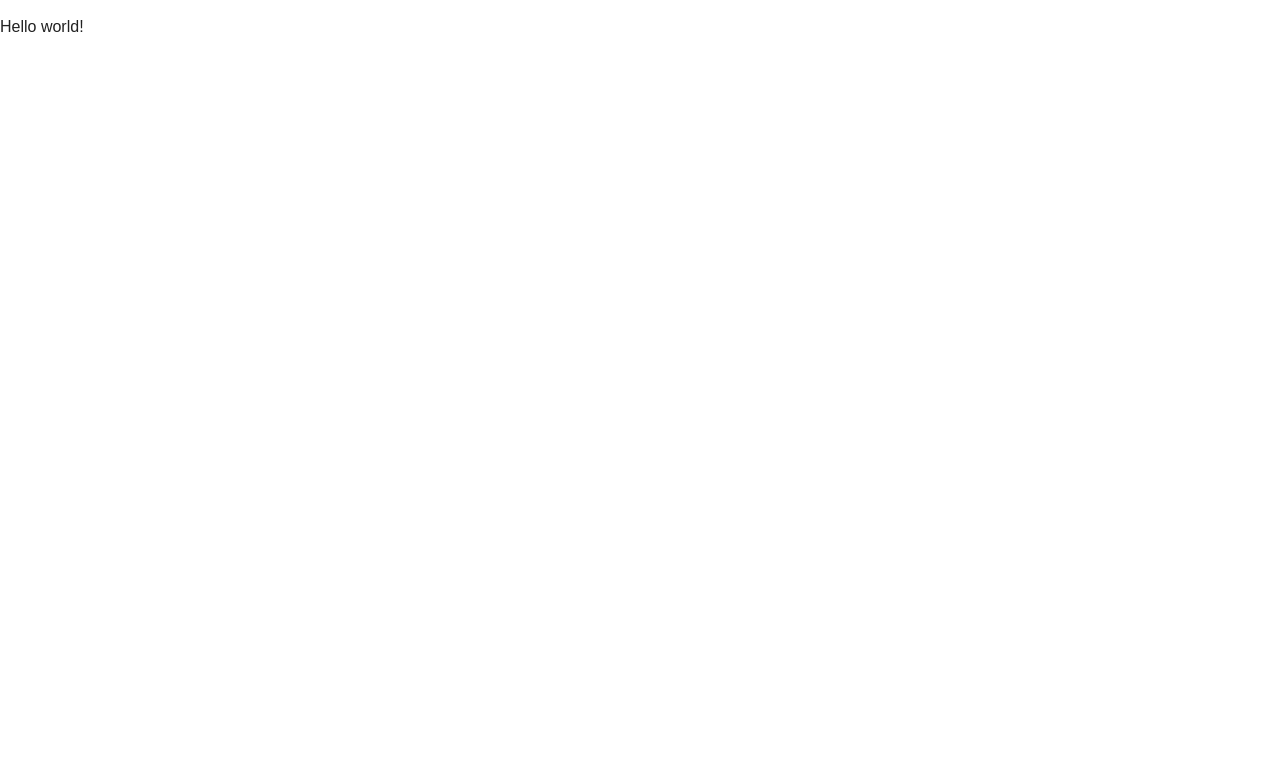
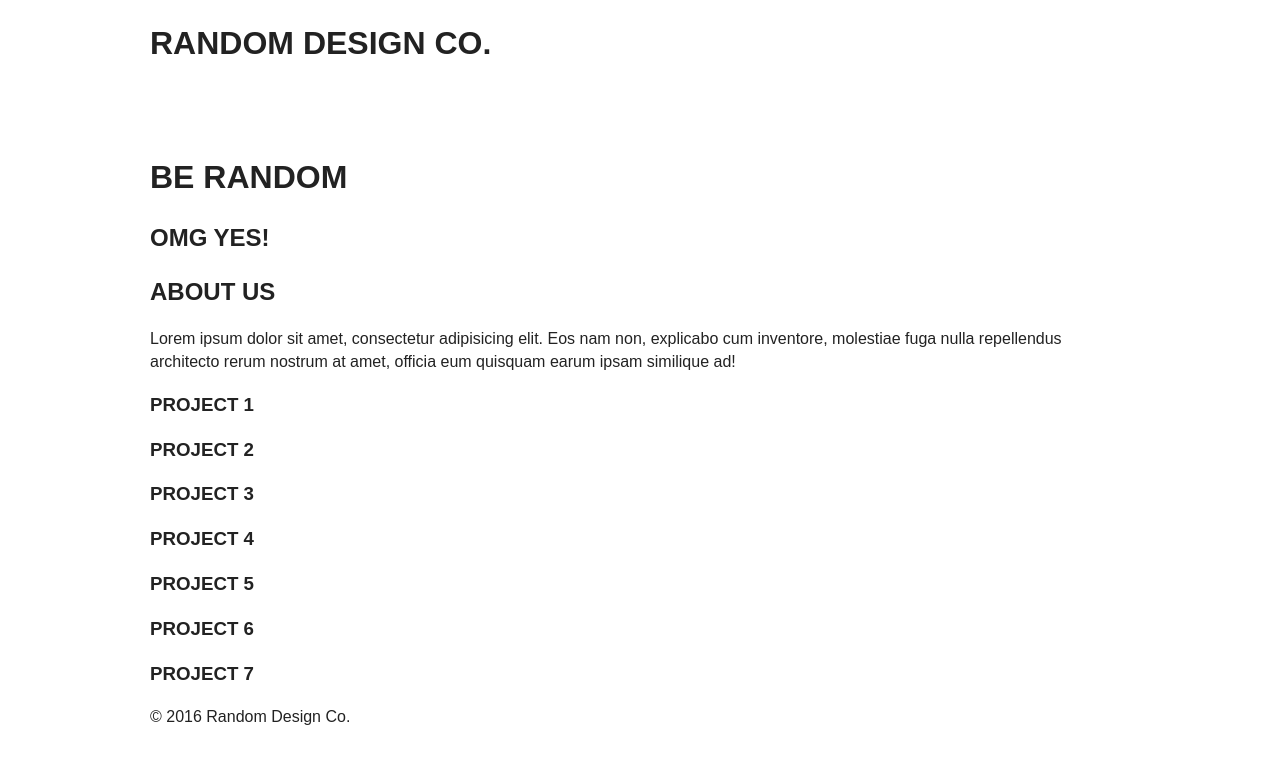
Before and after one commit to ForeverFox/random-design-co, a plain HTML site: page index.html in a window 1280 px wide. Drawn offline with nearby package versions, Linux system fonts and the light colour scheme.

Commit message:
Initializing Random Design Co. files.

```diff
--- a/css/main.css
+++ b/css/main.css
@@ -95,21 +95,139 @@ textarea {
    Author's custom styles
    ========================================================================== */
 
+/* Globals */
+
+html {
+	box-sizing: border-box;
+}
+
+*, *:before, *:after {
+    box-sizing: inherit;
+}
+
+html {
+
+}
+
+body {
+	width: 61.25em;
+	margin: 0 auto;
+}
+
+ul {
+
+}
+
+li {
+
+}
+
+h1 {
+
+}
+
+h2 {
+
+}
+
+h3 {
+
+}
+
+h4 {
+
+}
+
+h5 {
+
+}
+
+h6 {
+
+}
+
+p {
+
+}
+
+a:link {
+
+}
+
+a:visited {
+
+}
+
+a:hover {
+
+}
+
+a:active {
+
+}
+
+/* Header */
+
+.page-header {
+
+}
 
 
+/* Navigation */
 
+.main-nav {
+	height: 7em;
 
+}
 
+.main-nav ul {
 
+}
 
+.main-nav li {
 
+}
 
+.main-nav a:link {
 
+}
 
+.main-nav a:visited {
 
+}
 
+.main-nav a:hover {
 
+}
 
+.main-nav a:active {
+
+}
+
+/* Content */
+
+.project {
+
+}
+
+.project img {
+	max-width: 100%;
+}
+
+/* About Section */
+.about {
+
+}
+
+/* Work Section */
+.work {
+
+}
+
+/* Footer */
+.page-footer {
+
+}
 
 /* ==========================================================================
    Helper classes
--- a/index.html
+++ b/index.html
@@ -20,7 +20,55 @@
         <![endif]-->
 
         <!-- Add your site or application content here -->
-        <p>Hello world!</p>
+        <nav class="main-nav">
+			<h1>RANDOM DESIGN CO.</h1>
+		</nav>
+
+		<header class="page-header">
+			<h1>BE RANDOM</h1>
+			<h2>OMG YES!</h2>
+		</header>
+
+		<section class="about">
+			<h2>ABOUT US</h2>
+
+			<p>Lorem ipsum dolor sit amet, consectetur adipisicing elit. Eos nam non, explicabo cum inventore, molestiae fuga nulla repellendus architecto rerum nostrum at amet, officia eum quisquam earum ipsam similique ad!</p>
+		</section>
+
+		<section class="work">
+			<article class="project">
+				<h3>PROJECT 1</h3>
+			</article>
+
+			<article class="project">
+				<h3>PROJECT 2</h3>
+			</article>
+
+			<article class="project">
+				<h3>PROJECT 3</h3>
+			</article>
+
+			<article class="project">
+				<h3>PROJECT 4</h3>
+			</article>
+
+			<article class="project">
+				<h3>PROJECT 5</h3>
+			</article>
+
+			<article class="project">
+				<h3>PROJECT 6</h3>
+			</article>
+
+			<article class="project">
+				<h3>PROJECT 7</h3>
+			</article>
+
+		</section>
+
+		<footer class="page-footer">
+			<p>© 2016 Random Design Co.</p>
+		</footer>
 
         <script src="https://code.jquery.com/jquery-1.12.0.min.js"></script>
         <script>window.jQuery || document.write('<script src="js/vendor/jquery-1.12.0.min.js"><\/script>')</script>
```
Also changed, not shown: img/1-cocktail.jpeg (added), img/2-disco.jpeg (added), img/3-bookstore.jpeg (added), img/4-traffic.jpeg (added), img/5-concert.jpg (added), img/6-nightlife.jpg (added), img/7-bar.jpg (added), img/purple-bg.jpeg (added).
